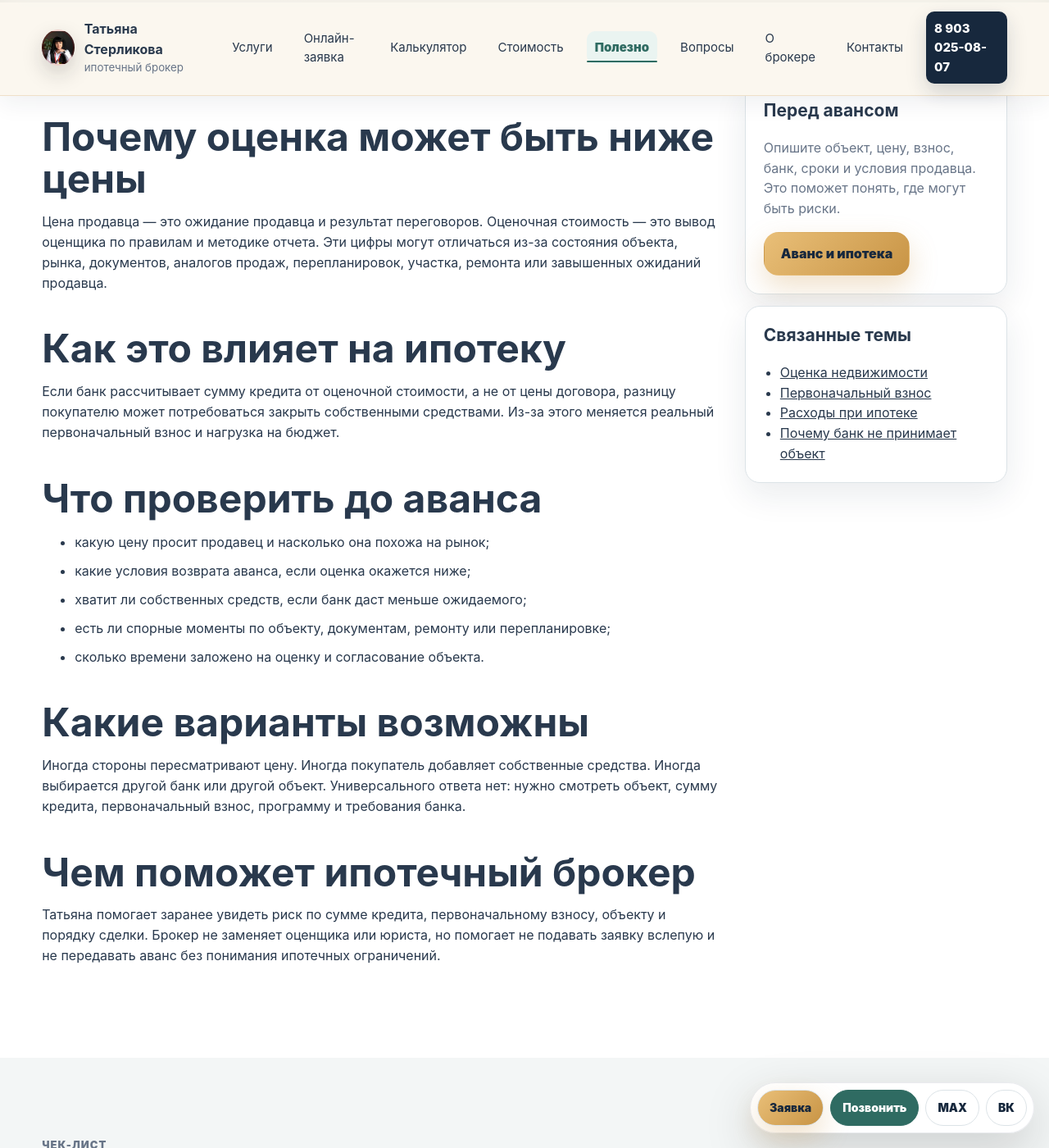
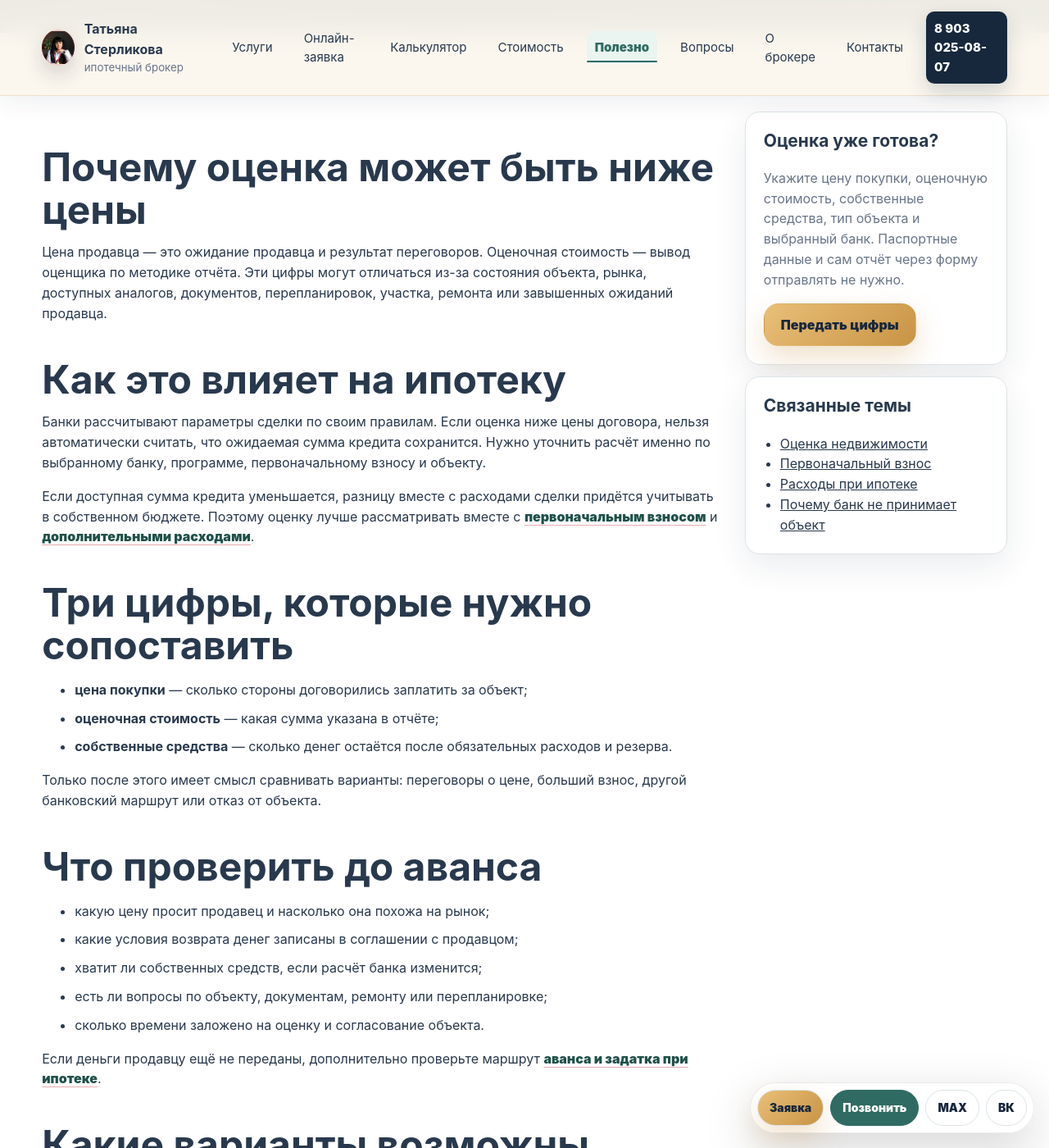
Before and after one commit to deputat36/broker, a Jekyll site: the page built from polezno/ocenka-nizhe-ceny-prodavca.md, in a window 1280 px wide and 1400 px high, scrolled down 850 px. Shown: the whole window at 82% size. Built offline with Jekyll 4.4.1, drawn with Linux system fonts in a browser that asks for light colours; some of the changed text lies outside the part shown.

Commit message:
Добавить маршрут при оценке ниже цены продавца (#79)
Перевести материал в практический маршрут по оценке, собственным средствам и объекту с измеримыми CTA без универсализации банковских правил.

```diff
--- a/polezno/ocenka-nizhe-ceny-prodavca.md
+++ b/polezno/ocenka-nizhe-ceny-prodavca.md
@@ -1,7 +1,7 @@
 ---
 layout: "default"
 title: "Оценка ниже цены продавца по ипотеке | Татьяна Стерликова"
-description: "Что делать, если оценка недвижимости для ипотеки оказалась ниже цены продавца: как это влияет на сумму кредита, первоначальный взнос, аванс, банк и переговоры по сделке."
+description: "Что делать, если оценка недвижимости для ипотеки оказалась ниже цены продавца: как проверить сумму кредита, собственные средства, аванс и следующий шаг по сделке."
 permalink: "/polezno/ocenka-nizhe-ceny-prodavca/"
 breadcrumb: "Оценка ниже цены продавца"
 og_type: "article"
@@ -11,9 +11,9 @@
 <section class="page-hero section">
   <p class="eyebrow">Оценка объекта</p>
   <h1>Что делать, если оценка ниже цены продавца</h1>
-  <p class="lead">В ипотечной сделке банк ориентируется не только на цену, которую просит продавец. Если оценочная стоимость ниже цены покупки, покупателю может потребоваться больше собственных средств или другой сценарий сделки.</p>
+  <p class="lead">Если оценочная стоимость ниже цены покупки, меняется не только цифра в отчёте: может измениться доступная сумма кредита и объём собственных средств. Сначала нужно получить расчёт по конкретной сделке, а уже потом решать вопрос с ценой, взносом или объектом.</p>
   <div class="hero-actions">
-    <a class="btn btn-primary" href="{{ '/konsultaciya/' | relative_url }}">Разобрать ситуацию</a>
+    <a class="btn btn-primary" href="{{ '/online-zayavka/' | relative_url }}?source={{ page.url | url_encode }}&amp;scenario={{ 'Другая ситуация' | url_encode }}&amp;placement=appraisal_gap_hero">Разобрать расчёт онлайн</a>
     <a class="btn btn-secondary" href="tel:+79030250807">Позвонить Татьяне</a>
   </div>
 </section>
@@ -21,32 +21,45 @@
 <section class="section content-layout">
   <article class="content-main">
     <h2>Почему оценка может быть ниже цены</h2>
-    <p>Цена продавца — это ожидание продавца и результат переговоров. Оценочная стоимость — это вывод оценщика по правилам и методике отчета. Эти цифры могут отличаться из-за состояния объекта, рынка, документов, аналогов продаж, перепланировок, участка, ремонта или завышенных ожиданий продавца.</p>
+    <p>Цена продавца — это ожидание продавца и результат переговоров. Оценочная стоимость — вывод оценщика по методике отчёта. Эти цифры могут отличаться из-за состояния объекта, рынка, доступных аналогов, документов, перепланировок, участка, ремонта или завышенных ожиданий продавца.</p>
 
     <h2>Как это влияет на ипотеку</h2>
-    <p>Если банк рассчитывает сумму кредита от оценочной стоимости, а не от цены договора, разницу покупателю может потребоваться закрыть собственными средствами. Из-за этого меняется реальный первоначальный взнос и нагрузка на бюджет.</p>
+    <p>Банки рассчитывают параметры сделки по своим правилам. Если оценка ниже цены договора, нельзя автоматически считать, что ожидаемая сумма кредита сохранится. Нужно уточнить расчёт именно по выбранному банку, программе, первоначальному взносу и объекту.</p>
+    <p>Если доступная сумма кредита уменьшается, разницу вместе с расходами сделки придётся учитывать в собственном бюджете. Поэтому оценку лучше рассматривать вместе с <a class="text-link" href="{{ '/polezno/pervonachalnyy-vznos-po-ipoteke/' | relative_url }}">первоначальным взносом</a> и <a class="text-link" href="{{ '/polezno/rashody-pri-oformlenii-ipoteki/' | relative_url }}">дополнительными расходами</a>.</p>
+
+    <h2>Три цифры, которые нужно сопоставить</h2>
+    <ul>
+      <li><strong>цена покупки</strong> — сколько стороны договорились заплатить за объект;</li>
+      <li><strong>оценочная стоимость</strong> — какая сумма указана в отчёте;</li>
+      <li><strong>собственные средства</strong> — сколько денег остаётся после обязательных расходов и резерва.</li>
+    </ul>
+    <p>Только после этого имеет смысл сравнивать варианты: переговоры о цене, больший взнос, другой банковский маршрут или отказ от объекта.</p>
 
     <h2>Что проверить до аванса</h2>
     <ul>
       <li>какую цену просит продавец и насколько она похожа на рынок;</li>
-      <li>какие условия возврата аванса, если оценка окажется ниже;</li>
-      <li>хватит ли собственных средств, если банк даст меньше ожидаемого;</li>
-      <li>есть ли спорные моменты по объекту, документам, ремонту или перепланировке;</li>
+      <li>какие условия возврата денег записаны в соглашении с продавцом;</li>
+      <li>хватит ли собственных средств, если расчёт банка изменится;</li>
+      <li>есть ли вопросы по объекту, документам, ремонту или перепланировке;</li>
       <li>сколько времени заложено на оценку и согласование объекта.</li>
     </ul>
+    <p>Если деньги продавцу ещё не переданы, дополнительно проверьте маршрут <a class="text-link" href="{{ '/polezno/avans-zadatok-i-ipoteka/' | relative_url }}">аванса и задатка при ипотеке</a>.</p>
 
     <h2>Какие варианты возможны</h2>
-    <p>Иногда стороны пересматривают цену. Иногда покупатель добавляет собственные средства. Иногда выбирается другой банк или другой объект. Универсального ответа нет: нужно смотреть объект, сумму кредита, первоначальный взнос, программу и требования банка.</p>
+    <p>Иногда стороны пересматривают цену. Иногда покупатель увеличивает собственные средства. В другой ситуации рассматривают иной банк, программу или объект. Универсального решения нет: сначала нужно понять, какой именно параметр сделки стал ограничением.</p>
+
+    <h2>Когда проблема не только в оценке</h2>
+    <p>Низкая оценочная стоимость и отказ банка принять объект — не одно и то же. Если есть замечания к документам, характеристикам недвижимости или самой структуре сделки, используйте отдельный материал <a class="text-link" href="{{ '/polezno/pochemu-bank-ne-odobryaet-obekt-ipoteki/' | relative_url }}">«Почему банк не одобряет объект»</a>.</p>
 
     <h2>Чем поможет ипотечный брокер</h2>
-    <p>Татьяна помогает заранее увидеть риск по сумме кредита, первоначальному взносу, объекту и порядку сделки. Брокер не заменяет оценщика или юриста, но помогает не подавать заявку вслепую и не передавать аванс без понимания ипотечных ограничений.</p>
+    <p>Татьяна поможет сопоставить цену, оценку, первоначальный взнос, объект и доступный банковский маршрут. Брокер не заменяет оценщика или юриста и не определяет решение банка, но помогает посчитать последствия до следующего шага по сделке.</p>
   </article>
 
   <aside class="sidebar">
     <div class="seo-panel">
-      <h3>Перед авансом</h3>
-      <p>Опишите объект, цену, взнос, банк, сроки и условия продавца. Это поможет понять, где могут быть риски.</p>
-      <a class="btn btn-primary" href="{{ '/polezno/avans-zadatok-i-ipoteka/' | relative_url }}">Аванс и ипотека</a>
+      <h3>Оценка уже готова?</h3>
+      <p>Укажите цену покупки, оценочную стоимость, собственные средства, тип объекта и выбранный банк. Паспортные данные и сам отчёт через форму отправлять не нужно.</p>
+      <a class="btn btn-primary" href="{{ '/online-zayavka/' | relative_url }}?source={{ page.url | url_encode }}&amp;scenario={{ 'Другая ситуация' | url_encode }}&amp;placement=appraisal_gap_sidebar">Передать цифры</a>
     </div>
     <div class="seo-panel">
       <h3>Связанные темы</h3>
@@ -63,7 +76,7 @@
 <section class="section muted">
   <div class="section-head"><p class="eyebrow">Чек-лист</p><h2>Что уточнить, если оценка ниже цены</h2></div>
   <div class="checklist">
-    <div><strong>1</strong><span>От какой суммы банк считает кредит: от цены договора или оценки.</span></div>
+    <div><strong>1</strong><span>Как конкретный банк рассчитывает параметры этой сделки.</span></div>
     <div><strong>2</strong><span>Какая разница между ценой продавца и оценочной стоимостью.</span></div>
     <div><strong>3</strong><span>Хватит ли собственных средств на разницу и расходы сделки.</span></div>
     <div><strong>4</strong><span>Можно ли пересмотреть цену, условия аванса или сроки сделки.</span></div>
@@ -83,13 +96,13 @@
 
 <section class="section cta-section">
   <div>
-    <p class="eyebrow">Есть риск по оценке?</p>
-    <h2>Разберите сделку до передачи денег</h2>
-    <p>Позвоните или напишите Татьяне: цена объекта, взнос, тип недвижимости, сроки и условия аванса.</p>
+    <p class="eyebrow">Оценка ниже цены?</p>
+    <h2>Посчитайте последствия до следующего платежа продавцу</h2>
+    <p>Передайте цену покупки, оценочную стоимость, взнос и тип объекта. Окончательный расчёт и решение остаются за банком.</p>
   </div>
   <div class="cta-actions">
-    <a class="btn btn-primary" href="tel:+79030250807">8 903 025-08-07</a>
-    <button class="btn btn-secondary" type="button" data-copy-phone>MAX</button>
+    <a class="btn btn-primary" href="{{ '/online-zayavka/' | relative_url }}?source={{ page.url | url_encode }}&amp;scenario={{ 'Другая ситуация' | url_encode }}&amp;placement=appraisal_gap_final">Разобрать ситуацию</a>
+    <a class="btn btn-secondary" href="tel:+79030250807">Позвонить</a>
     <a class="btn btn-secondary" href="https://vk.com/tatyanasterlikova" rel="noopener">ВК</a>
   </div>
 </section>
```
